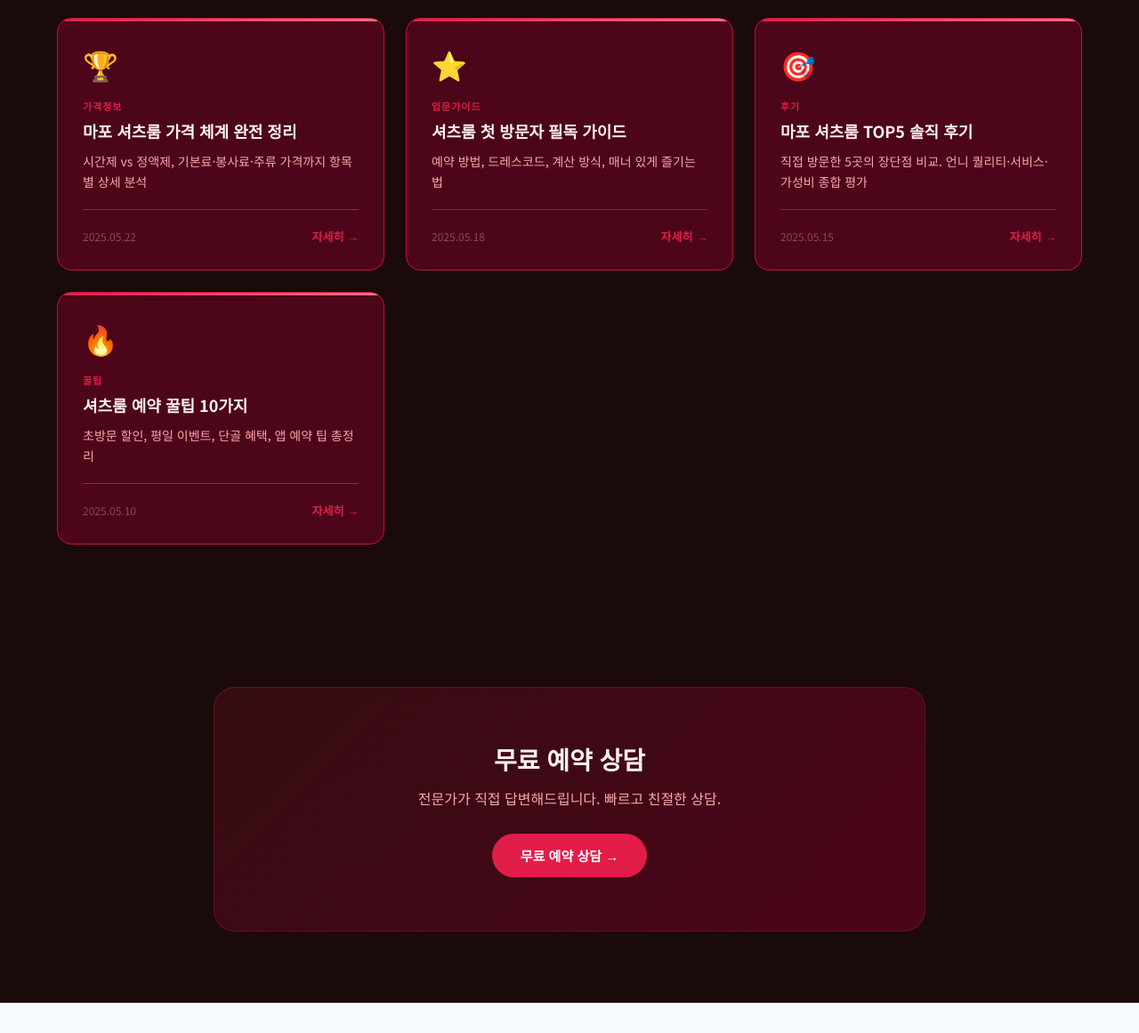
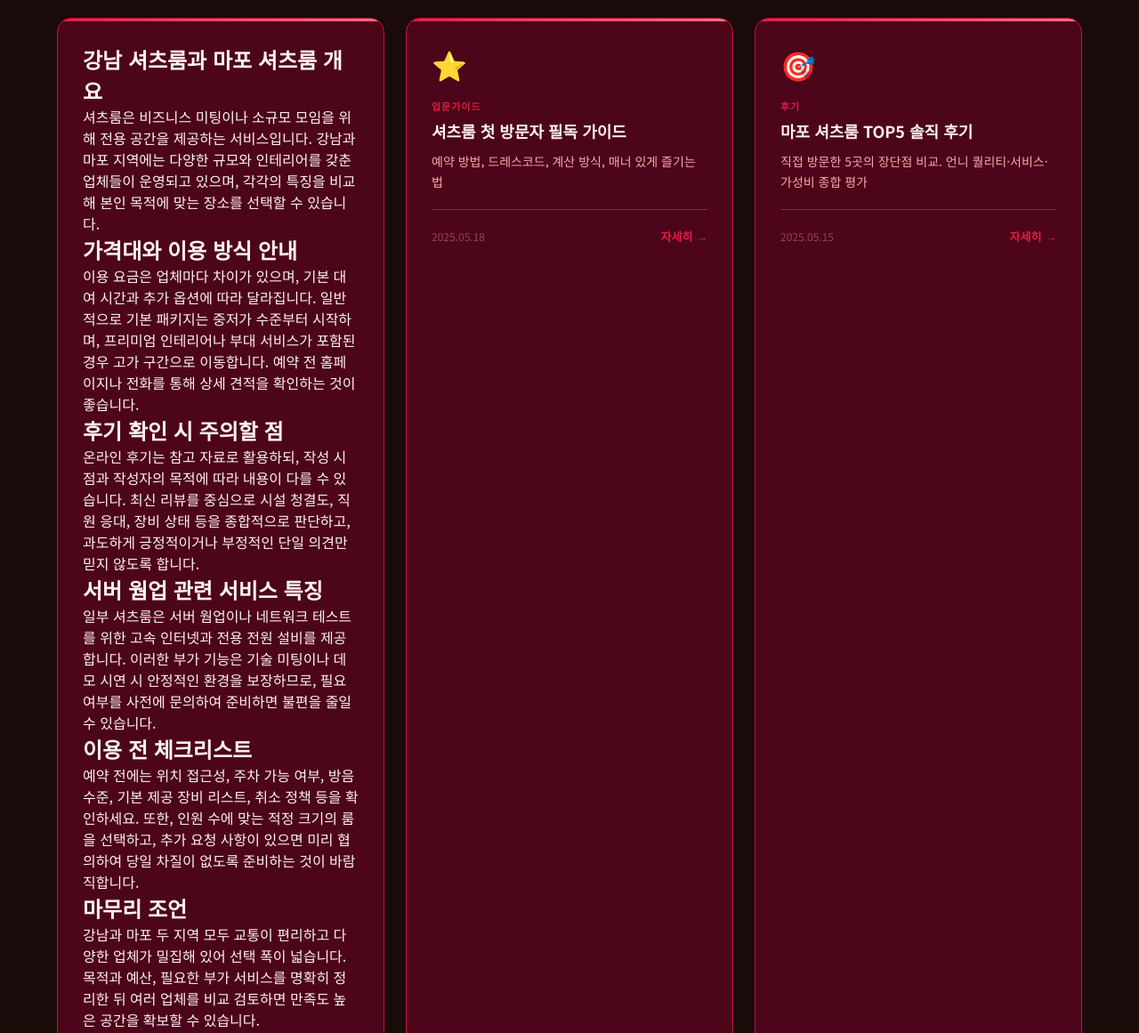
Before and after one commit to dydrkrtks7-cmd/bp-sf-t3-1779642675702-138, a plain HTML site: page index.html in a window 1280 px wide. Shown: the part 800-1961 px from the top of the page at 89% size. Drawn offline with Linux system fonts and the light colour scheme.

```diff
--- a/index.html
+++ b/index.html
@@ -86,15 +86,24 @@
   <p class="section-sub">실방문·직접 검증한 정보만 엄선했습니다</p>
   <div class="grid">
     <article class="card">
-      <div class="card-icon">🏆</div>
-      <div class="card-tag">가격정보</div>
-      <h3 class="card-title">마포 셔츠룸 가격 체계 완전 정리</h3>
-      <p class="card-desc">시간제 vs 정액제, 기본료·봉사료·주류 가격까지 항목별 상세 분석</p>
-      <div class="card-meta">
-        <span class="card-date">2025.05.22</span>
-        <a href="#" class="card-link">자세히 →</a>
-      </div>
-    </article>
+<h2>강남 셔츠룸과 마포 셔츠룸 개요</h2>
+<p>셔츠룸은 비즈니스 미팅이나 소규모 모임을 위해 전용 공간을 제공하는 서비스입니다. 강남과 마포 지역에는 다양한 규모와 인테리어를 갖춘 업체들이 운영되고 있으며, 각각의 특징을 비교해 본인 목적에 맞는 장소를 선택할 수 있습니다.</p>
+
+<h2>가격대와 이용 방식 안내</h2>
+<p>이용 요금은 업체마다 차이가 있으며, 기본 대여 시간과 추가 옵션에 따라 달라집니다. 일반적으로 기본 패키지는 중저가 수준부터 시작하며, 프리미엄 인테리어나 부대 서비스가 포함된 경우 고가 구간으로 이동합니다. 예약 전 홈페이지나 전화를 통해 상세 견적을 확인하는 것이 좋습니다.</p>
+
+<h2>후기 확인 시 주의할 점</h2>
+<p>온라인 후기는 참고 자료로 활용하되, 작성 시점과 작성자의 목적에 따라 내용이 다를 수 있습니다. 최신 리뷰를 중심으로 시설 청결도, 직원 응대, 장비 상태 등을 종합적으로 판단하고, 과도하게 긍정적이거나 부정적인 단일 의견만 믿지 않도록 합니다.</p>
+
+<h2>서버 웜업 관련 서비스 특징</h2>
+<p>일부 셔츠룸은 서버 웜업이나 네트워크 테스트를 위한 고속 인터넷과 전용 전원 설비를 제공합니다. 이러한 부가 기능은 기술 미팅이나 데모 시연 시 안정적인 환경을 보장하므로, 필요 여부를 사전에 문의하여 준비하면 불편을 줄일 수 있습니다.</p>
+
+<h2>이용 전 체크리스트</h2>
+<p>예약 전에는 위치 접근성, 주차 가능 여부, 방음 수준, 기본 제공 장비 리스트, 취소 정책 등을 확인하세요. 또한, 인원 수에 맞는 적정 크기의 룸을 선택하고, 추가 요청 사항이 있으면 미리 협의하여 당일 차질이 없도록 준비하는 것이 바람직합니다.</p>
+
+<h2>마무리 조언</h2>
+<p>강남과 마포 두 지역 모두 교통이 편리하고 다양한 업체가 밀집해 있어 선택 폭이 넓습니다. 목적과 예산, 필요한 부가 서비스를 명확히 정리한 뒤 여러 업체를 비교 검토하면 만족도 높은 공간을 확보할 수 있습니다.</p>
+</article>
     <article class="card">
       <div class="card-icon">⭐</div>
       <div class="card-tag">입문가이드</div>
```
